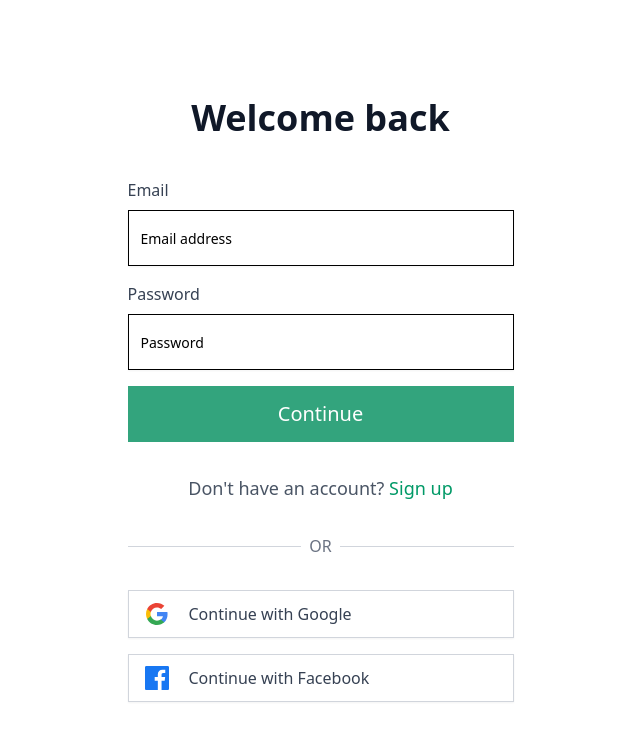
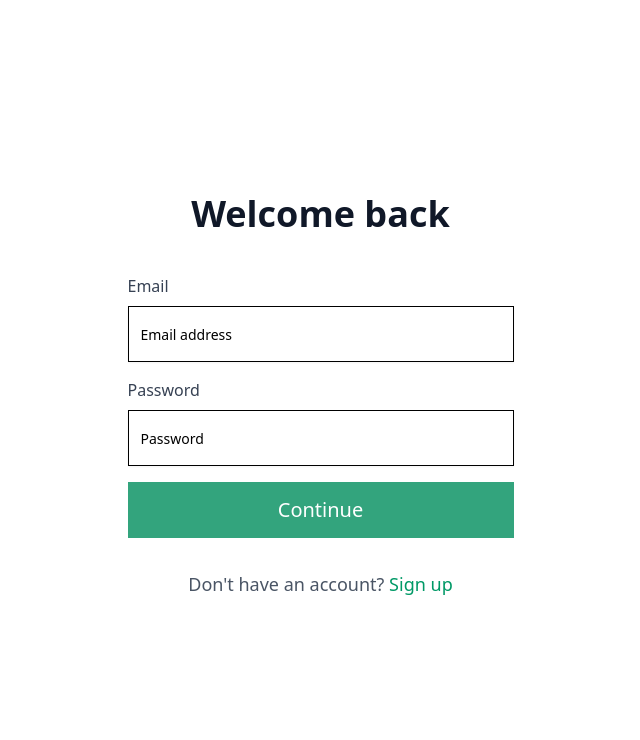
Before and after one commit to GHULAM-1/ncp, a Next.js app in the folder client/: page /login in a window 1280 px wide. Shown: the top 740 px of the page, without its empty margins (312-952 px from the left). Built offline with nearby package versions, Linux system fonts and the light colour scheme; no server answers.

Commit message:
fix:button

```diff
--- a/client/src/components/login/login-form.tsx
+++ b/client/src/components/login/login-form.tsx
@@ -129,16 +129,16 @@ export function LoginForm({
         </a>
       </p>
 
-      <div className="relative my-6 sm:my-8">
+      {/* <div className="relative my-6 sm:my-8">
         <div className="absolute inset-0 flex items-center">
           <div className="w-full border-t border-gray-300"></div>
         </div>
         <div className="relative flex justify-center text-sm sm:text-base">
           <span className="px-2 bg-white text-gray-500">OR</span>
         </div>
-      </div>
+      </div> */}
 
-      <div className="mt-6 space-y-3 sm:space-y-4">
+      {/* <div className="mt-6 space-y-3 sm:space-y-4">
         <SocialButton
           icon={<Icon name="google" alt="Google logo" width={24} height={24} />}
           provider="Google"
@@ -151,7 +151,7 @@ export function LoginForm({
           provider="Facebook"
           onClick={() => console.log("Facebook login")}
         />
-      </div>
+      </div> */}
     </div>
   );
 }
--- a/client/src/components/signup/sign-up-form.tsx
+++ b/client/src/components/signup/sign-up-form.tsx
@@ -150,7 +150,7 @@ export function SignUpForm({
         </Link>
       </p>
 
-      <div className="relative my-6 sm:my-8">
+      {/* <div className="relative my-6 sm:my-8">
         <div className="absolute inset-0 flex items-center">
           <div className="w-full border-t border-gray-300"></div>
         </div>
@@ -172,7 +172,7 @@ export function SignUpForm({
           provider="Facebook"
           onClick={() => console.log("Facebook login")}
         />
-      </div>
+      </div> */}
     </div>
   );
 }
```
Also changed, not shown: 2 other files (tests, documents, lock files or other folders).
